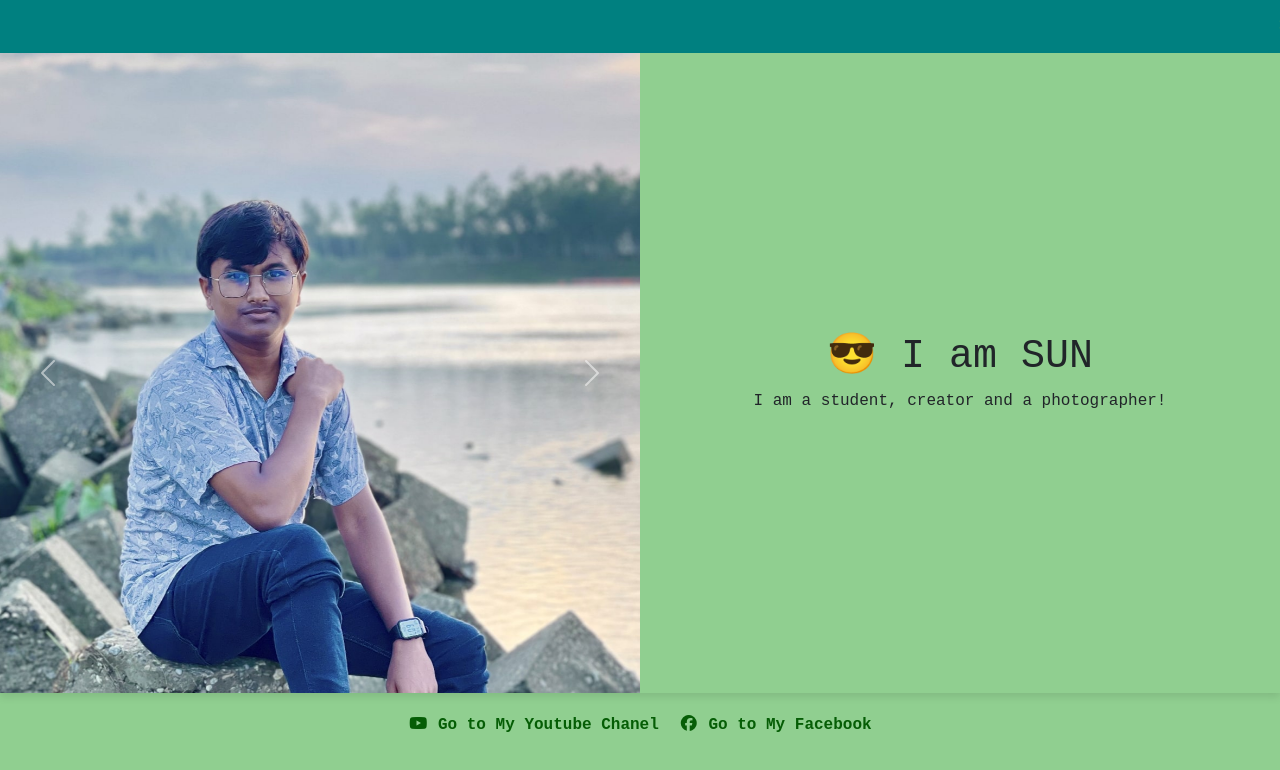
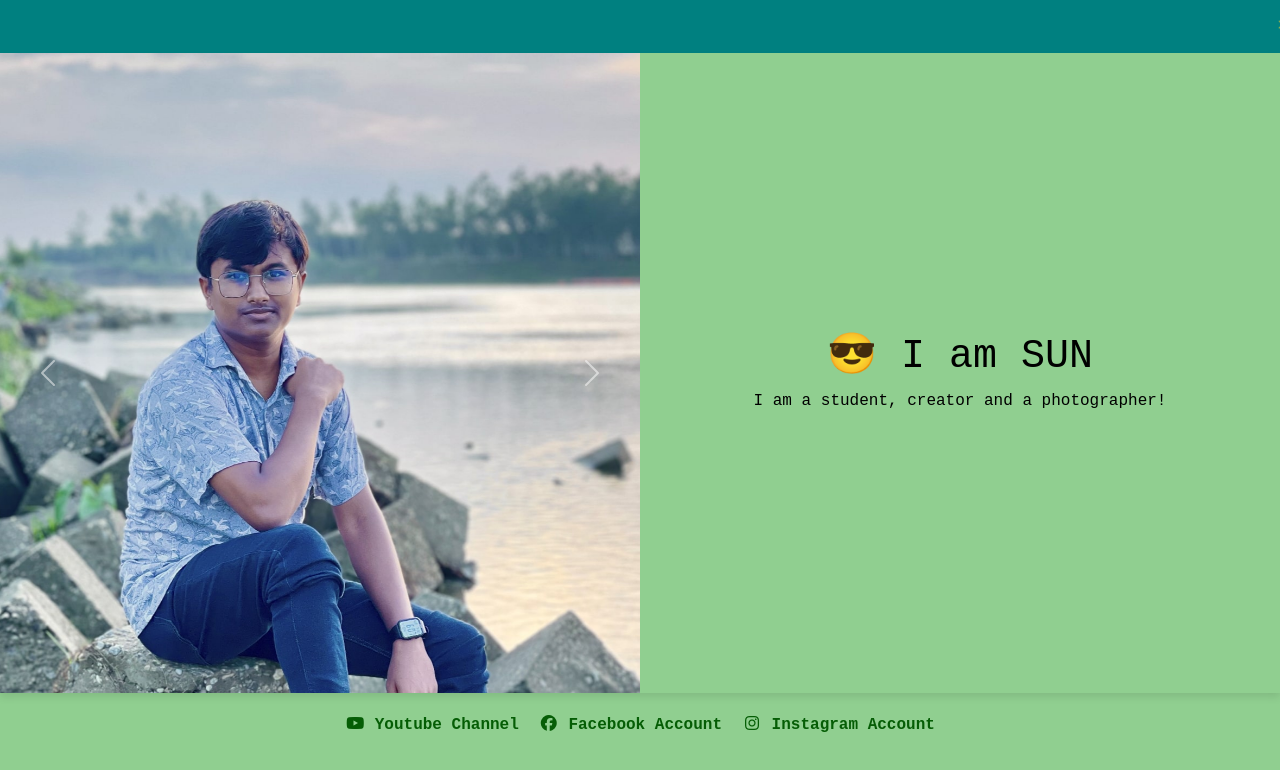
Before and after one commit to sunszone/sunszone.github.io, a plain HTML site: page index.html in a window 1280 px wide. Drawn offline with nearby package versions, Linux system fonts and the light colour scheme; a web font is replaced by a local one.

Commit message:
Added effect

```diff
--- a/index.html
+++ b/index.html
@@ -1,30 +1,22 @@
 <!DOCTYPE html>
 <html lang="en">
+
 <head>
   <meta charset="UTF-8" />
   <meta name="viewport" content="width=device-width, initial-scale=1.0" />
   <title>Sun's first website!</title>
   <link rel="preconnect" href="https://fonts.googleapis.com" />
   <link rel="preconnect" href="https://fonts.gstatic.com" crossorigin />
-    <link
-      rel="stylesheet"
-      href="https://cdnjs.cloudflare.com/ajax/libs/font-awesome/7.0.1/css/all.min.css"
+  <link rel="stylesheet" href="https://cdnjs.cloudflare.com/ajax/libs/font-awesome/7.0.1/css/all.min.css"
     integrity="sha512-2SwdPD6INVrV/lHTZbO2nodKhrnDdJK9/kg2XD1r9uGqPo1cUbujc+IYdlYdEErWNu69gVcYgdxlmVmzTWnetw=="
-      crossorigin="anonymous"
-      referrerpolicy="no-referrer"
-    />
-    <link
-      href="https://fonts.googleapis.com/css2?family=Kode+Mono:wght@400..700&display=swap"
-      rel="stylesheet"
-    />
-    <link
-      href="https://cdn.jsdelivr.net/npm/bootstrap@5.3.8/dist/css/bootstrap.min.css"
-      rel="stylesheet"
-      integrity="sha384-sRIl4kxILFvY47J16cr9ZwB07vP4J8+LH7qKQnuqkuIAvNWLzeN8tE5YBujZqJLB"
-      crossorigin="anonymous"
-    />
+    crossorigin="anonymous" referrerpolicy="no-referrer" />
+  <link href="https://fonts.googleapis.com/css2?family=Kode+Mono:wght@400..700&display=swap" rel="stylesheet" />
+  <link href="https://cdn.jsdelivr.net/npm/bootstrap@5.3.8/dist/css/bootstrap.min.css" rel="stylesheet"
+    integrity="sha384-sRIl4kxILFvY47J16cr9ZwB07vP4J8+LH7qKQnuqkuIAvNWLzeN8tE5YBujZqJLB" crossorigin="anonymous" />
   <style>
     body {
+      color: black;
+      user-select: none;
       margin: 0;
       padding: 0;
       font-family: "Kode Mono", monospace;
@@ -32,11 +24,13 @@
       background-color: #90cf90;
       cursor: url("img/pumkin.png") 16 16, auto;
     }
+
     a {
       text-decoration: none;
       color: rgb(5, 93, 5);
       font-weight: bold;
     }
+
     header {
       font-weight: bold;
       font-size: 22px;
@@ -49,51 +43,87 @@
       background-color: #008080;
       color: #ffffff;
     }
+
     #hero img {
       width: 100%;
       height: 50vh;
       object-fit: cover;
     }
+
     #hero {
       width: 100%;
     }
+
     .heroContainer {
       display: block;
       box-shadow: 0 4px 8px rgba(0, 0, 0, 0.1);
     }
+
     .c-flex {
       display: flex;
       justify-content: center;
       align-items: center;
       flex-direction: column;
     }
+
     .sub {
       text-align: center;
     }
+
     .info {
       padding: 20px;
-        display: block;
+      display: flex;
+      flex-direction: column;
+      justify-content: center;
+      align-items: center;
+      gap: 5px;
     }
+
+
     .details {
-        padding: 20px;
+      padding: 40px;
+      position: relative;
+      transition: 0.3s;
+      overflow: hidden;
     }
+
+    .details::before {
+      content: "";
+      position: absolute;
+      top: 0;
+      left: 0;
+      width: 100%;
+      height: 100%;
+      pointer-events: none;
+      background: radial-gradient(circle 150px at var(--x, 50%) var(--y, 50%),
+          rgba(255, 215, 0, 0.6),
+          rgba(0, 0, 0, 0) 70%);
+      opacity: 0;
+      transition: opacity 0.3s ease;
+    }
+
+    .details:hover::before {
+      opacity: 1;
+    }
+
     @media (min-width: 700px) {
       #hero img {
         height: 80vh;
       }
+
       .heroContainer {
         display: grid;
         grid-template-columns: 50% 50%;
       }
+
       .info {
-          display: flex;
+        flex-direction: row;
         gap: 20px;
-          justify-content: center;
-          align-items: center;
       }
     }
   </style>
 </head>
+
 <body>
   <header>
     <marquee> 🌞🌞🌞 Hello World This is Sun! 🌞🌞🌞 </marquee>
@@ -112,21 +142,11 @@
           <img src="img/sun_3.jpg" class="d-block" alt="Suns third photo!" />
         </div>
       </div>
-        <button
-          class="carousel-control-prev"
-          type="button"
-          data-bs-target="#hero"
-          data-bs-slide="prev"
-        >
+      <button class="carousel-control-prev" type="button" data-bs-target="#hero" data-bs-slide="prev">
         <span class="carousel-control-prev-icon" aria-hidden="true"></span>
         <span class="visually-hidden">Previous</span>
       </button>
-        <button
-          class="carousel-control-next"
-          type="button"
-          data-bs-target="#hero"
-          data-bs-slide="next"
-        >
+      <button class="carousel-control-next" type="button" data-bs-target="#hero" data-bs-slide="next">
         <span class="carousel-control-next-icon" aria-hidden="true"></span>
         <span class="visually-hidden">Next</span>
       </button>
@@ -140,20 +160,35 @@
   <div class="info">
     <div>
       <a href="https://www.youtube.com/@thesunzone" target="_blank">
-          <i class="fab fa-youtube"></i> Go to My Youtube Chanel
+        <i class="fab fa-youtube"></i> Youtube Channel
       </a>
     </div>
     <div>
       <a href="https://www.facebook.com/sanoarulislam.sun" target="_blank">
-          <i class="fab fa-facebook"></i> Go to My Facebook
+        <i class="fab fa-facebook"></i> Facebook Account
+      </a>
+    </div>
+    <div>
+      <a href="https://www.instagram.com/sun.sanoarul/" target="_blank">
+        <i class="fab fa-instagram"></i> Instagram Account
       </a>
     </div>
   </div>
 
-    <script
-      src="https://cdn.jsdelivr.net/npm/bootstrap@5.3.8/dist/js/bootstrap.bundle.min.js"
-      integrity="sha384-FKyoEForCGlyvwx9Hj09JcYn3nv7wiPVlz7YYwJrWVcXK/BmnVDxM+D2scQbITxI"
-      crossorigin="anonymous"
-    ></script>
+  <script>
+    const details = document.querySelector(".details");
+    details.addEventListener("mousemove", (e) => {
+      const rect = details.getBoundingClientRect();
+      const x = e.clientX - rect.left;
+      const y = e.clientY - rect.top;
+      details.style.setProperty("--x", x + "px");
+      details.style.setProperty("--y", y + "px");
+    });
+  </script>
+
+  <script src="https://cdn.jsdelivr.net/npm/bootstrap@5.3.8/dist/js/bootstrap.bundle.min.js"
+    integrity="sha384-FKyoEForCGlyvwx9Hj09JcYn3nv7wiPVlz7YYwJrWVcXK/BmnVDxM+D2scQbITxI" crossorigin="anonymous">
+    </script>
 </body>
+
 </html>
```
Lines whose indentation alone changed are shown as unchanged.
